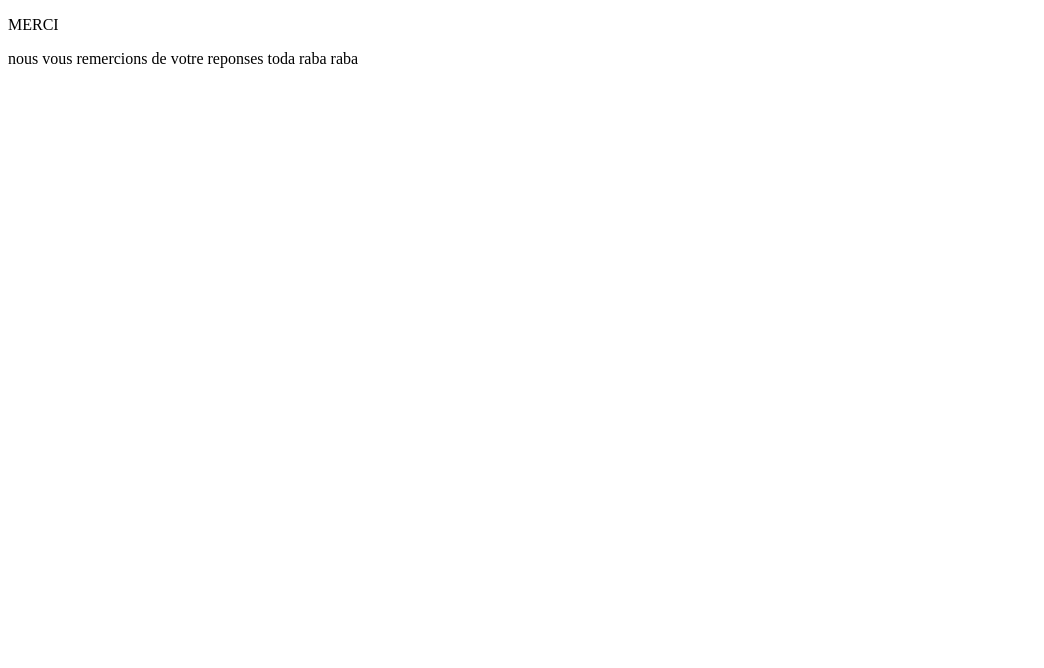
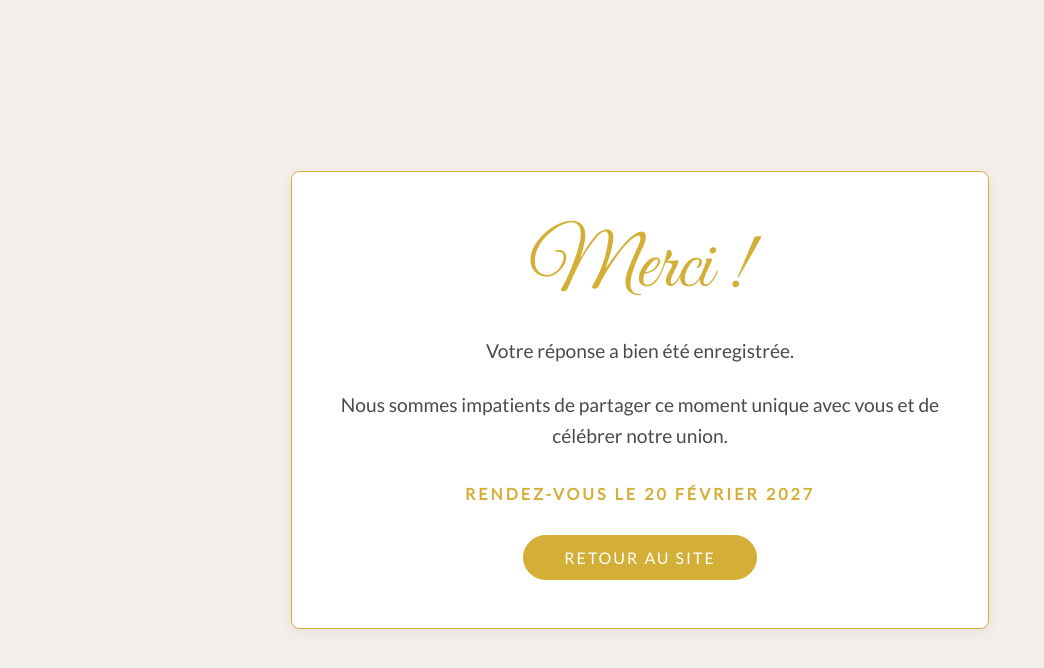
Before and after one commit to EthanAyache/siteMariageTest, a plain HTML site: page merci.html in a window 1280 px wide. Shown: the whole page, without its empty margins (0-1044 px from the left). Drawn offline with Linux system fonts and the light colour scheme.

Commit message:
page de remerciement

```diff
--- a/merci.html
+++ b/merci.html
@@ -1,16 +1,97 @@
 <!DOCTYPE html>
-<html lang="en">
+<html lang="fr">
 <head>
     <meta charset="UTF-8">
     <meta name="viewport" content="width=device-width, initial-scale=1.0">
-    <title>merci</title>
+    <title>Merci - Salomée & Ethan</title>
+    <link href="https://fonts.googleapis.com/css2?family=Great+Vibes&family=Lato:wght@300;400&display=swap" rel="stylesheet">
+    <style>
+        body {
+            margin: 0;
+            padding: 20px;
+            background-color: #f3eeeb;
+            color: #4a4a4a;
+            font-family: 'Lato', sans-serif;
+            display: flex;
+            flex-direction: column;
+            align-items: center;
+            justify-content: center;
+            min-height: 100vh;
+            text-align: center;
+            box-sizing: border-box;
+        }
+
+        h1 {
+            font-family: 'Great Vibes', cursive;
+            font-size: 5rem;
+            color: #D4AF37; /* Or */
+            margin: 0 0 1rem 0;
+            font-weight: normal;
+            line-height: 1.2;
+        }
+
+        p {
+            font-size: 1.2rem;
+            margin-bottom: 1.5rem;
+            line-height: 1.6;
+        }
+
+        .message-box {
+            background: #ffffff;
+            padding: 3rem;
+            border-radius: 8px;
+            box-shadow: 0 4px 15px rgba(0,0,0,0.05);
+            max-width: 600px;
+            width: 100%;
+            border: 1px solid #D4AF37;
+        }
+
+        .date-rappel {
+            text-transform: uppercase;
+            letter-spacing: 3px;
+            color: #D4AF37;
+            font-weight: bold;
+            margin: 2rem 0;
+            display: block;
+        }
+
+        .btn-retour {
+            display: inline-block;
+            text-decoration: none;
+            color: #ffffff;
+            background-color: #D4AF37;
+            border: 1px solid #D4AF37;
+            padding: 12px 40px;
+            border-radius: 30px;
+            font-size: 1rem;
+            text-transform: uppercase;
+            letter-spacing: 2px;
+            transition: all 0.3s ease;
+        }
+
+        .btn-retour:hover {
+            background-color: #bfa05f;
+            border-color: #bfa05f;
+            transform: translateY(-2px);
+        }
+
+        @media screen and (max-width: 480px) {
+            h1 { font-size: 3.5rem; }
+            .message-box { padding: 2rem 1rem; }
+        }
+    </style>
 </head>
 <body>
-    <p>MERCI</p>
 
-    <div class="remerciement">
-        <p>nous vous remercions de votre reponses toda raba raba </p>
- </div>
+    <div class="message-box">
+        <h1>Merci !</h1>
+        <p>Votre réponse a bien été enregistrée.</p>
+        <p>Nous sommes impatients de partager ce moment unique avec vous et de célébrer notre union.</p>
+
+        <span class="date-rappel">Rendez-vous le 20 Février 2027</span>
+
+        <a href="accueil.html" class="btn-retour">Retour au site</a>
+    </div>
 
 </body>
 </html>
```
